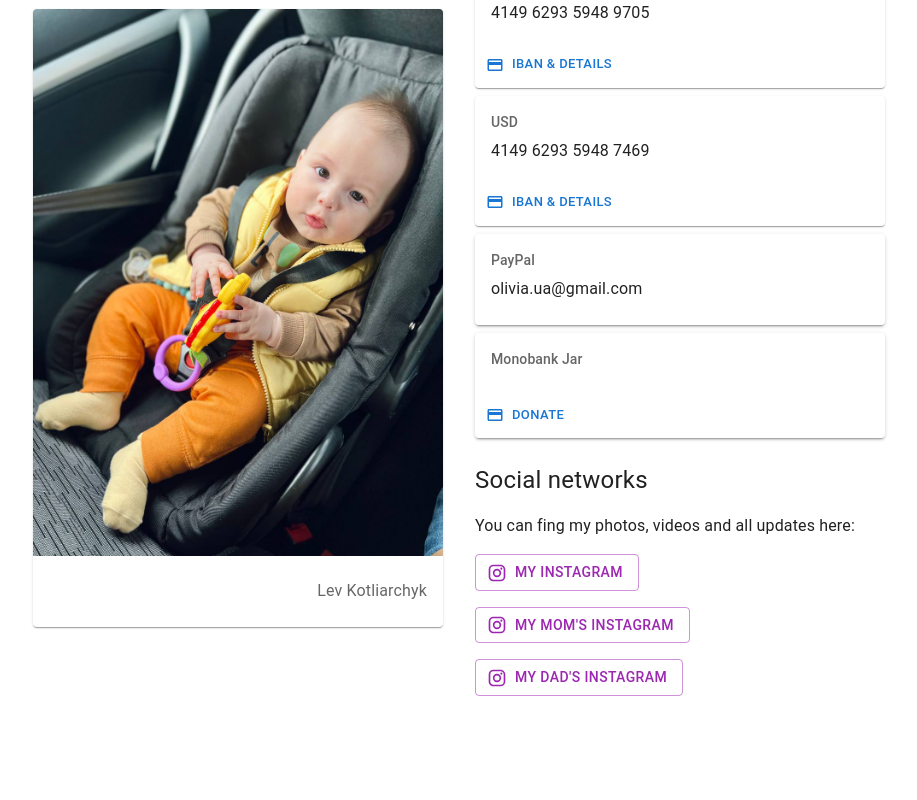
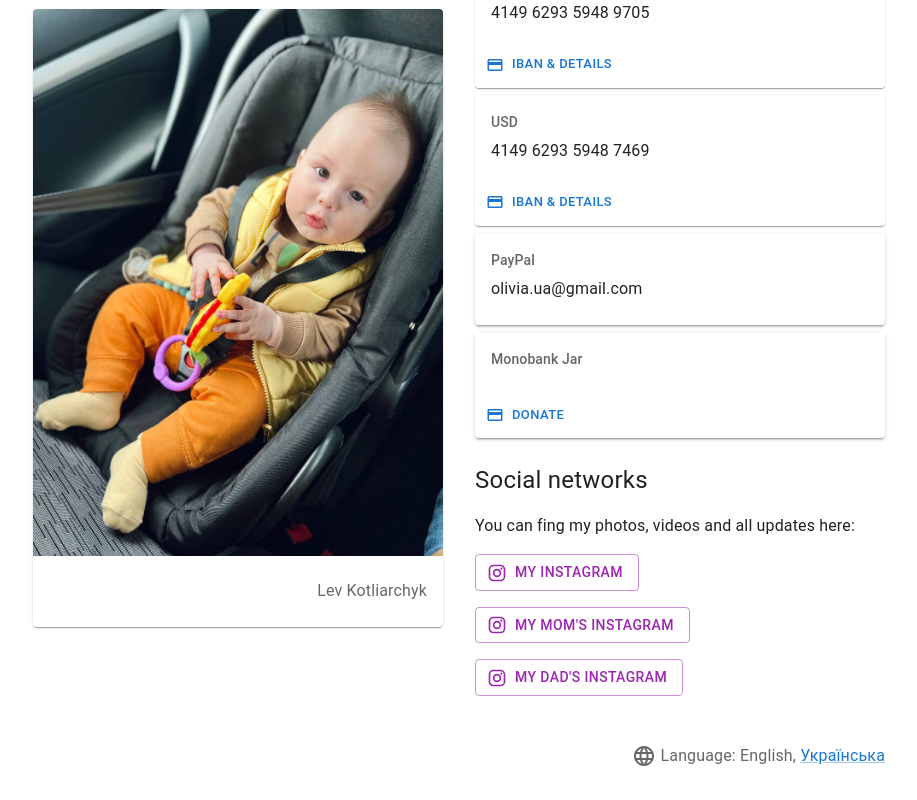
Before and after one commit to annexare/SaveLev, a Next.js app: page / in a window 1280 px wide. Shown: the part 311-1111 px from the top of the page, without its empty margins (181-1098 px from the left). Before the commit the page ends 1063 px from the top, so only its background shows below. Built offline with nearby package versions, Linux system fonts and the light colour scheme.

Commit message:
feat: locale selection footer

```diff
--- a/locales/en.ts
+++ b/locales/en.ts
@@ -19,6 +19,7 @@ export const en = {
   socialNetworksInfo: 'You can fing my photos, videos and all updates here:',
 
   actionClose: 'Close',
+  actionLanguage: 'Language',
 } as const
 
 export type TranslationKeys = keyof typeof en
--- a/locales/uk.ts
+++ b/locales/uk.ts
@@ -21,4 +21,5 @@ export const uk: Translation = {
   socialNetworksInfo: 'Ви можете знайти мої фото, відео та всі оновлення тут:',
 
   actionClose: 'Закрити',
+  actionLanguage: 'Мова',
 } as const
--- a/pages/index.tsx
+++ b/pages/index.tsx
@@ -15,6 +15,7 @@ import PaymentIcon from '@mui/icons-material/Payment'
 
 import infoImage from 'public/img/1.jpeg'
 import { BaseCssSeo } from 'src/components/BaseCssSeo'
+import { BaseFooter } from 'src/components/BaseFooter'
 import { BaseScripts } from 'src/components/BaseScripts'
 import { CreditCard } from 'src/components/CreditCard'
 import { TopNavBar } from 'src/components/TopNavBar'
@@ -124,7 +125,7 @@ const Home: NextPage = () => {
       </Container>
 
       <Container component="footer" maxWidth="md">
-        &nbsp;
+        <BaseFooter />
         {/* <a
           href="https://vercel.com?utm_source=create-next-app&utm_medium=default-template&utm_campaign=create-next-app"
           target="_blank"
--- /dev/null
+++ b/src/components/BaseFooter.tsx
@@ -0,0 +1,46 @@
+import { FC, useContext } from 'react'
+import Link from 'next/link'
+import { useRouter } from 'next/router'
+
+import Box from '@mui/material/Box'
+import Button from '@mui/material/Button'
+import MuiLink from '@mui/material/Link'
+import Typography from '@mui/material/Typography'
+
+import LanguageIcon from '@mui/icons-material/Language'
+
+import type { LocaleCode } from 'locales'
+import { LocaleContext } from 'pages/_app'
+import { ELocaleNames } from 'src/data'
+
+export const BaseFooter: FC = () => {
+  const { t, setLocale } = useContext(LocaleContext)
+  const { locale, locales = [] } = useRouter() as { locale: LocaleCode; locales: LocaleCode[] }
+
+  return (
+    <Box sx={{ py: '1em', textAlign: 'right' }}>
+      <Typography
+        paragraph
+        color="text.secondary"
+        align="right"
+        sx={{ display: 'inline-flex', verticalAlign: 'middle' }}
+      >
+        <LanguageIcon />
+        &nbsp;{t.actionLanguage}:
+        {locales.map((l, index) => (
+          <>
+            &nbsp;
+            {l === locale ? (
+              ELocaleNames[l]
+            ) : (
+              <Link key={l} href={`/${l === 'en' ? '' : l}`} hrefLang={l} locale={false} passHref>
+                <MuiLink>{ELocaleNames[l]}</MuiLink>
+              </Link>
+            )}
+            {index < locales.length - 1 ? ',' : null}
+          </>
+        ))}
+      </Typography>
+    </Box>
+  )
+}
--- a/src/components/TopNavBar.tsx
+++ b/src/components/TopNavBar.tsx
@@ -12,19 +12,15 @@ import Toolbar from '@mui/material/Toolbar'
 import Typography from '@mui/material/Typography'
 
 import InstagramIcon from '@mui/icons-material/Instagram'
+import LanguageIcon from '@mui/icons-material/Language'
 // import TelegramIcon from '@mui/icons-material/Telegram'
-import TranslateIcon from '@mui/icons-material/Translate'
 
+import type { LocaleCode } from 'locales'
 import profileAvatar from 'public/lev-avatar.jpg'
-import { ESocialLinks } from 'src/data'
-
-const localeNames: Record<string, string> = {
-  en: 'English',
-  uk: 'Українська',
-}
+import { ELocaleNames, ESocialLinks } from 'src/data'
 
 export const TopNavBar: FC = () => {
-  const { locale, locales = [] } = useRouter()
+  const { locale, locales = [] } = useRouter() as { locale: LocaleCode; locales: LocaleCode[] }
   const [anchorEl, setAnchorEl] = useState<null | HTMLElement>(null)
 
   const handleMenu = (event: React.MouseEvent<HTMLElement>) => {
@@ -49,11 +45,9 @@ export const TopNavBar: FC = () => {
         <Typography variant="h6" component="div" sx={{ flexGrow: 1 }}>
           @save.lev.sma
         </Typography>
-
         <IconButton color="secondary" size="large" href={ESocialLinks.instagram} title="Instagram">
           <InstagramIcon />
         </IconButton>
-
         {/* <IconButton
           color="primary"
           disabled
@@ -63,7 +57,6 @@ export const TopNavBar: FC = () => {
         >
           <TelegramIcon />
         </IconButton> */}
-
         <IconButton
           size="large"
           aria-label="account of current user"
@@ -72,7 +65,7 @@ export const TopNavBar: FC = () => {
           onClick={handleMenu}
           color="inherit"
         >
-          <TranslateIcon />
+          <LanguageIcon />
         </IconButton>
         <Menu
           MenuListProps={{
@@ -85,10 +78,10 @@ export const TopNavBar: FC = () => {
           open={Boolean(anchorEl)}
           onClose={handleClose}
         >
-          {locales.map((l: string) => (
+          {locales.map((l) => (
             <Link key={l} href={`/${l === 'en' ? '' : l}`} hrefLang={l} locale={false} passHref>
               <MenuItem component="a" selected={l === locale} onClick={handleClose}>
-                {localeNames[l]}
+                {ELocaleNames[l]}
               </MenuItem>
             </Link>
           ))}
--- a/src/data.ts
+++ b/src/data.ts
@@ -1,3 +1,8 @@
+export enum ELocaleNames {
+  en = 'English',
+  uk = 'Українська',
+}
+
 export enum ESocialLinks {
   instagram = 'https://instagram.com/save.lev.sma',
   instagramMom = 'https://instagram.com/maryklimenko',
```
